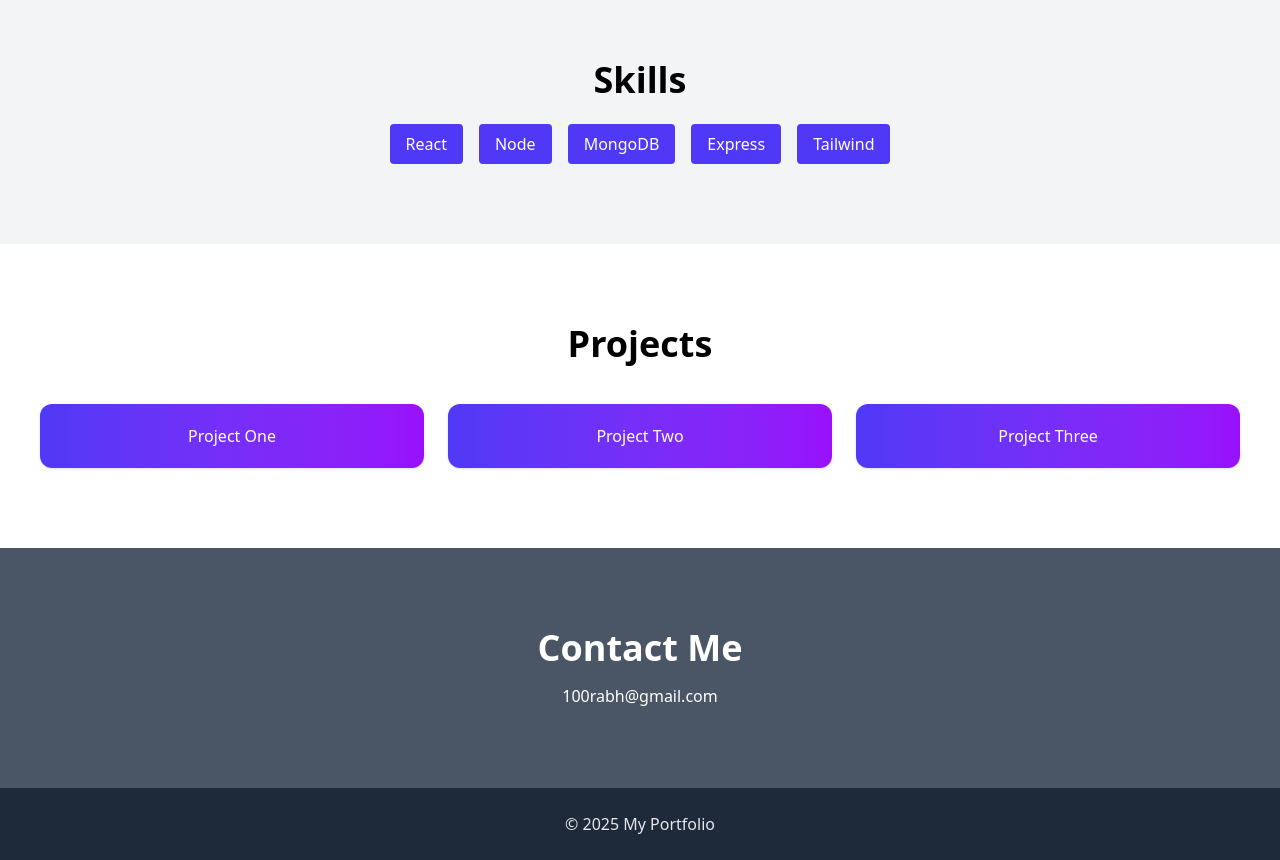
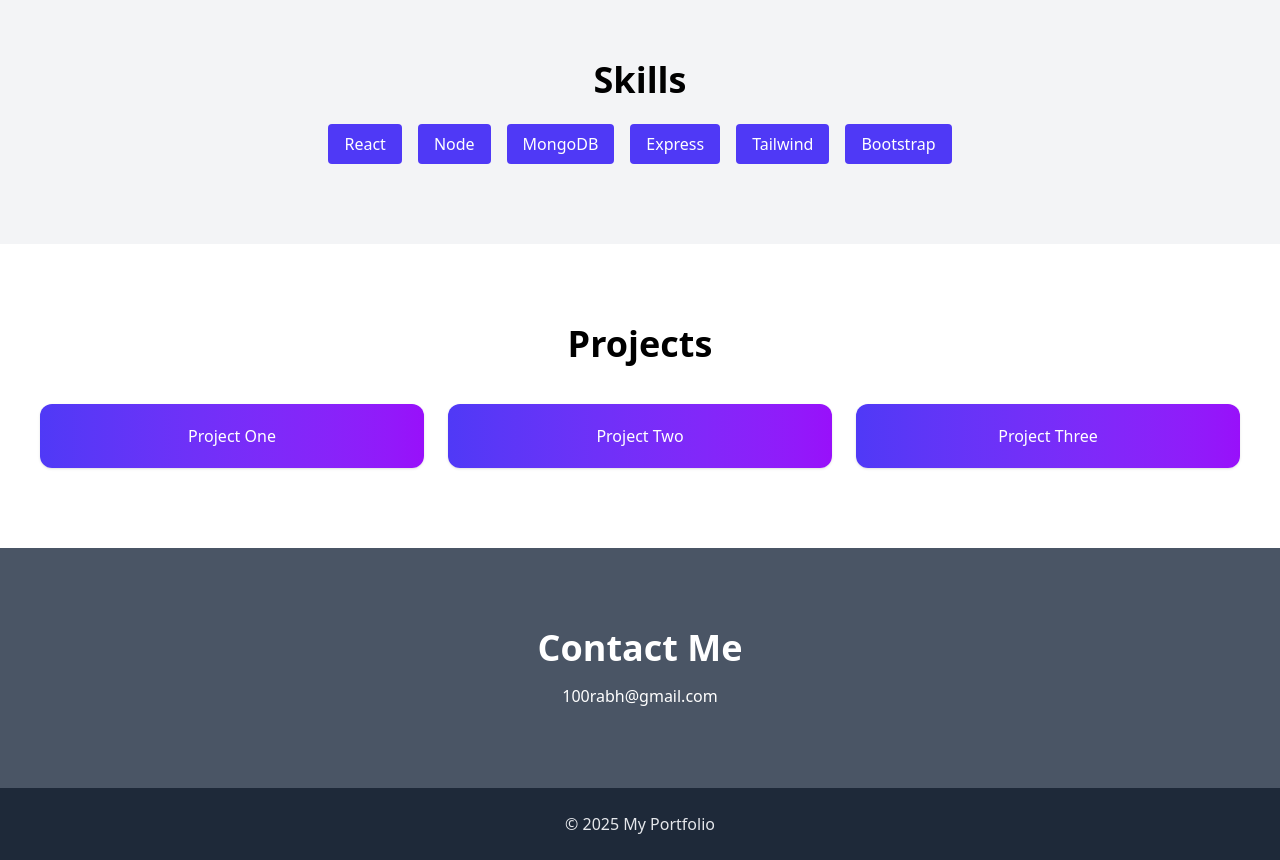
Before and after one commit to saurabh-77777/portfolio2, a React app: page / in a window 1280 px wide. Shown: the part 1060-1920 px from the top of the page. Built offline with nearby package versions, Linux system fonts and the light colour scheme; the HTML template or start-up script is replaced by a standard one.

Commit message:
Add Bootstrap to skills list

```diff
--- a/src/components/Skills.jsx
+++ b/src/components/Skills.jsx
@@ -1,5 +1,5 @@
 export default function Skills() {
-  const skills = ["React", "Node", "MongoDB", "Express", "Tailwind"];
+  const skills = ["React", "Node", "MongoDB", "Express", "Tailwind","Bootstrap"];
 
   return (
     <section className="py-20 bg-gray-100 text-center">
```
